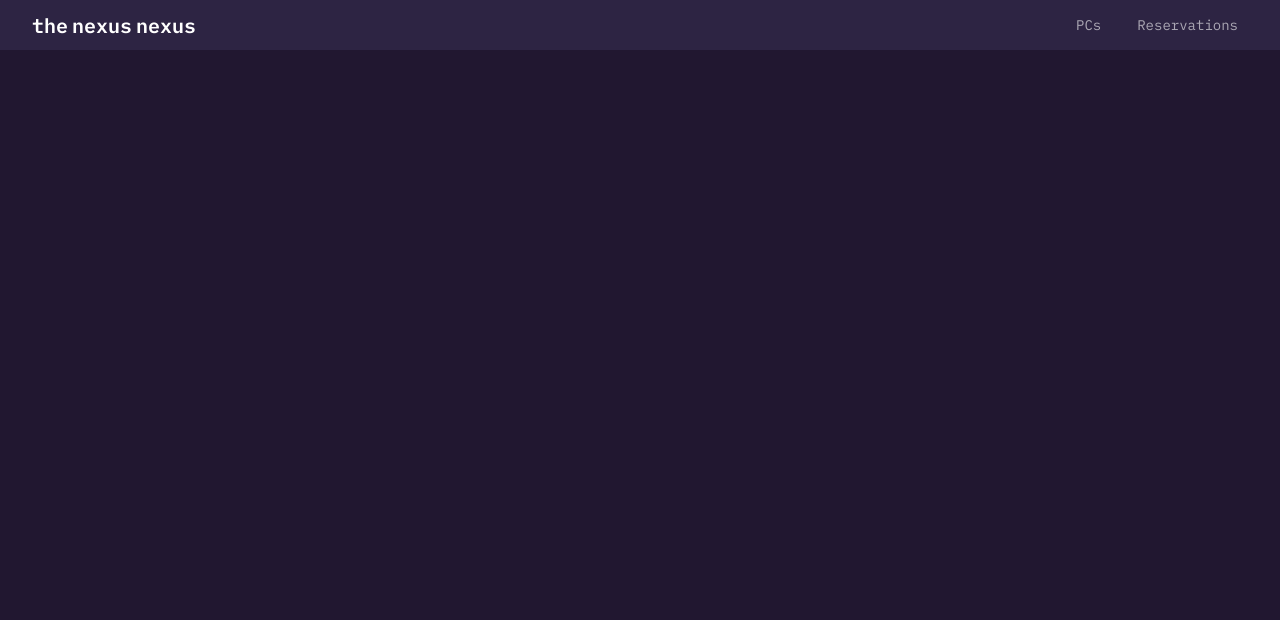
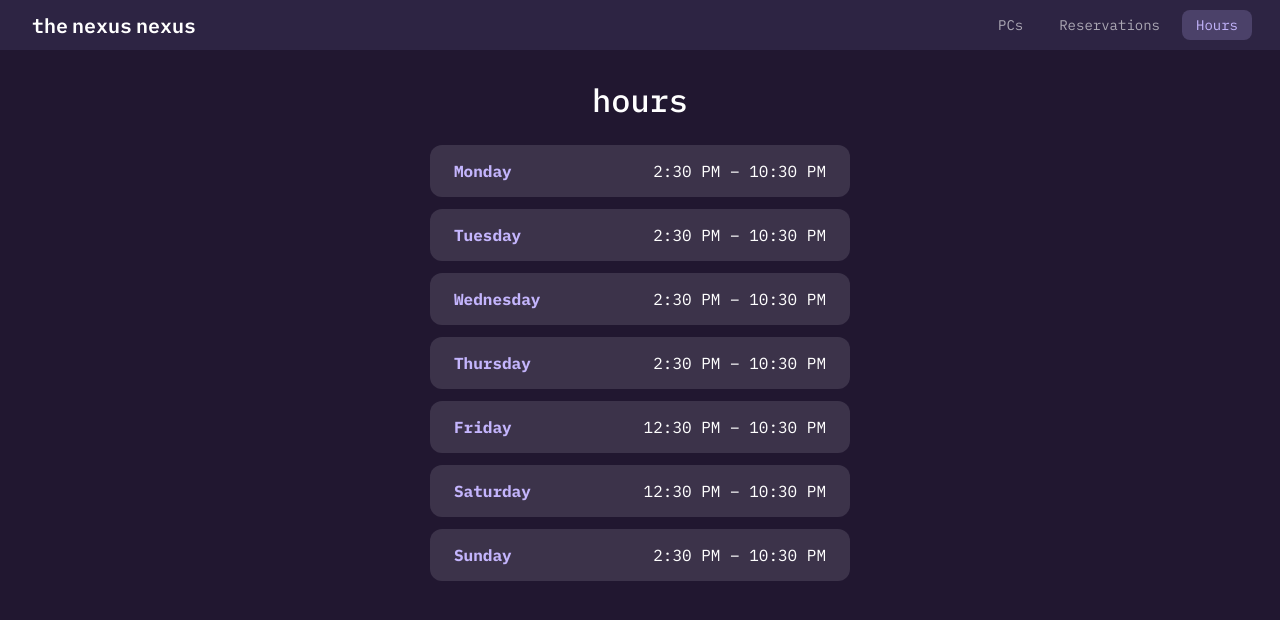
Before and after one commit to hannahbanllana/thenexusnexus, a React (Vite) app: page /hours in a window 1280 px wide. Shown: the top 620 px of the page. Built offline with nearby package versions, Linux system fonts and the light colour scheme; no server answers.

Commit message:
added hours page and linked hours page to closed handler

```diff
--- a/src/App.jsx
+++ b/src/App.jsx
@@ -7,6 +7,7 @@ import ErrorHandler from "./components/error-handler.jsx";
 import RefreshButton from "./components/refresh-button.jsx";
 import Reservations from "./pages/Reservations.jsx";
 import ClosedHandler from "./components/closed-handler.jsx";
+import Hours from "./pages/Hours.jsx";
 
 const GGLEAP_ENDPOINT = import.meta.env.VITE_GGLEAP_ENDPOINT;
 const PCS_ENDPOINT = `${GGLEAP_ENDPOINT}/machines/uptime`;
@@ -95,6 +96,14 @@ function App() {
             >
               Reservations
             </NavLink>
+            <NavLink
+              to="/hours"
+              className={({ isActive }) =>
+                "nav-item" + (isActive ? " active" : "")
+              }
+            >
+              Hours
+            </NavLink>
           </nav>
         </div>
       </header>
@@ -113,6 +122,7 @@ function App() {
             }
           />
           <Route path="/reservations" element={<Reservations />} />
+          <Route path="/hours" element={<Hours />} />
         </Routes>
       </main>
 
--- a/src/components/closed-handler.css
+++ b/src/components/closed-handler.css
@@ -11,3 +11,16 @@
   align-items: center;
   gap: 12px;
 }
+
+.hours-link {
+  color: #c4b5fd;
+  text-decoration: none;
+  font-size: 1rem;
+  font-weight: bold;
+  opacity: 0.7;
+  transition: opacity 0.15s;
+}
+
+.hours-link:hover {
+  opacity: 1;
+}
--- a/src/components/closed-handler.jsx
+++ b/src/components/closed-handler.jsx
@@ -1,4 +1,5 @@
 import "./closed-handler.css";
+import { Link } from "react-router-dom";
 
 export default function ClosedHandler() {
   return (
@@ -6,6 +7,7 @@ export default function ClosedHandler() {
       <div className="closed-content">
         <h2>nexus is currently closed</h2>
         <img src="/sleep.gif" alt="closed." style={{ width: "250px" }} />
+        <Link to="/hours" className="hours-link">view hours</Link>
       </div>
     </div>
   );
--- /dev/null
+++ b/src/pages/Hours.css
@@ -0,0 +1,47 @@
+.hours {
+  display: flex;
+  justify-content: center;
+  align-items: center;
+  height: 70vh;
+}
+
+.hours-content {
+  display: flex;
+  flex-direction: column;
+  align-items: center;
+  gap: 1.5rem;
+}
+
+.hours-content h2 {
+  font-size: 2rem;
+  margin: 0;
+  color: #fff;
+  opacity: 1;
+}
+
+.hours-table {
+  display: flex;
+  flex-direction: column;
+  gap: 0.75rem;
+  width: 420px;
+}
+
+.hours-row {
+  display: flex;
+  justify-content: space-between;
+  align-items: center;
+  padding: 16px 24px;
+  background: #3C334A;
+  border-radius: 12px;
+  font-size: 1rem;
+}
+
+.hours-day {
+  color: #c4b5fd;
+  font-weight: 700;
+}
+
+.hours-time {
+  color: #fff;
+  opacity: 1;
+}
--- /dev/null
+++ b/src/pages/Hours.jsx
@@ -0,0 +1,29 @@
+import "./Hours.css";
+
+const HOURS = [
+  { day: "Monday", time: "2:30 PM – 10:30 PM" },
+  { day: "Tuesday", time: "2:30 PM – 10:30 PM" },
+  { day: "Wednesday", time: "2:30 PM – 10:30 PM" },
+  { day: "Thursday", time: "2:30 PM – 10:30 PM" },
+  { day: "Friday", time: "12:30 PM – 10:30 PM" },
+  { day: "Saturday", time: "12:30 PM – 10:30 PM" },
+  { day: "Sunday", time: "2:30 PM – 10:30 PM" },
+];
+
+export default function Hours() {
+  return (
+    <div className="hours">
+      <div className="hours-content">
+        <h2>hours</h2>
+        <div className="hours-table">
+          {HOURS.map(({ day, time }) => (
+            <div className="hours-row" key={day}>
+              <span className="hours-day">{day}</span>
+              <span className="hours-time">{time}</span>
+            </div>
+          ))}
+        </div>
+      </div>
+    </div>
+  );
+}
```
